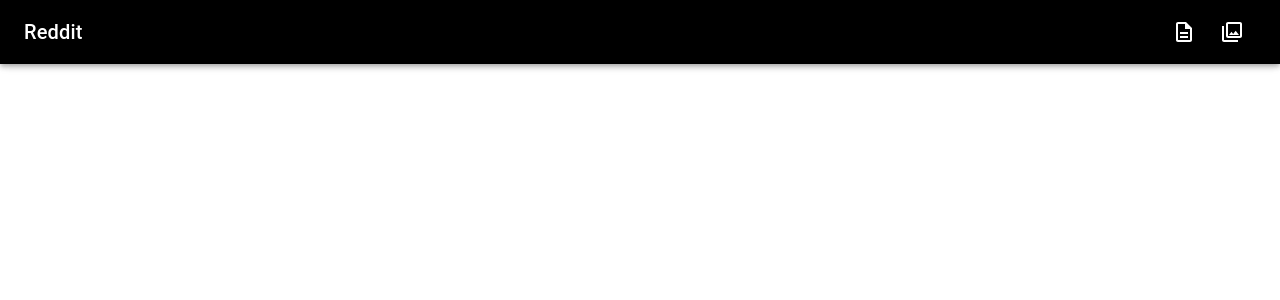
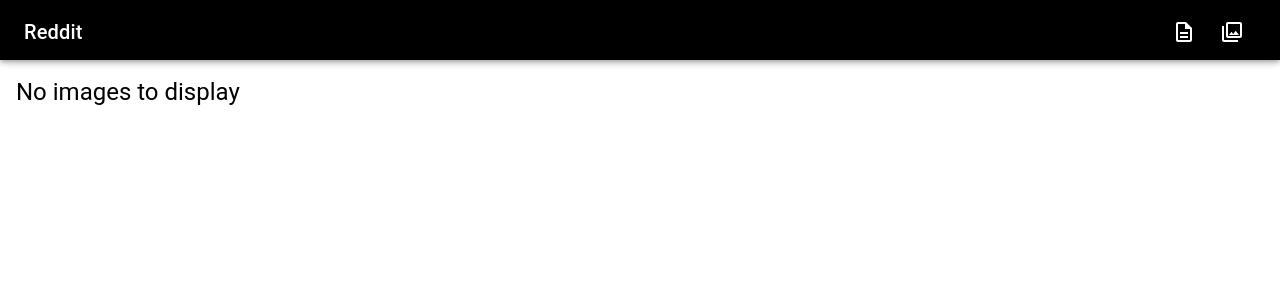
Before and after one commit to aldo-sorbara/deviget-reddit, a React (Create React App) app: page /gallery in a window 1280 px wide. Shown: the top 300 px of the page. Built offline with nearby package versions, Linux system fonts and the light colour scheme; what redux-promise-middleware would draw is missing.

Commit message:
Improve UI

```diff
--- a/public/index.html
+++ b/public/index.html
@@ -21,7 +21,7 @@
       work correctly both with client-side routing and a non-root public URL.
       Learn how to configure a non-root public URL by running `npm run build`.
     -->
-    <title>React App</title>
+    <title>Reddit App</title>
   </head>
   <body>
     <noscript>You need to enable JavaScript to run this app.</noscript>
--- a/src/components/AppBar/index.jsx
+++ b/src/components/AppBar/index.jsx
@@ -1,7 +1,7 @@
 import React from 'react';
 import { useLocation, useHistory } from 'react-router-dom';
 import clsx from 'clsx';
-import { IconButton, Typography, AppBar as MUIAppBar, Toolbar } from '@material-ui/core/';
+import { IconButton, Typography, AppBar as MUIAppBar, Toolbar, Tooltip } from '@material-ui/core/';
 import { Menu, PhotoLibraryOutlined, DescriptionOutlined } from '@material-ui/icons';
 import { makeStyles } from '@material-ui/core/styles';
 
@@ -59,12 +59,16 @@ export default function AppBar({ open, setOpen }) {
         <Typography variant="h6" className={classes.title}>
           Reddit
         </Typography>
+        <Tooltip title="Posts" aria-label="Posts">
           <IconButton onClick={() => history.push('/')} color="inherit">
             <DescriptionOutlined />
           </IconButton>
+        </Tooltip>
+        <Tooltip title="Gallery" aria-label="Gallery">
           <IconButton onClick={() => history.push('/gallery')} color="inherit">
             <PhotoLibraryOutlined />
           </IconButton>
+        </Tooltip>
       </Toolbar>
     </MUIAppBar>
   );
--- a/src/components/Post/index.jsx
+++ b/src/components/Post/index.jsx
@@ -1,7 +1,7 @@
 import React from 'react';
 import clsx from 'clsx';
 import { useDispatch } from 'react-redux';
-import { Avatar, Badge, ListItem, Typography } from '@material-ui/core/';
+import { Avatar, Badge, ListItem, Tooltip, Typography } from '@material-ui/core/';
 import { DeleteOutlineOutlined } from '@material-ui/icons';
 import { makeStyles } from '@material-ui/core/styles';
 
@@ -55,9 +55,11 @@ export default function Post({ post, read, setRead, selected }) {
           </Badge>
         </div>
       </ListItem>
-      <div className={classes.delete} onClick={() => dispatch(dismiss(post.id))}>
-        <DeleteOutlineOutlined />
-      </div>
+      <Tooltip title="Dismiss post" aria-label="dismiss-post" placement="top">
+        <div className={classes.delete} onClick={() => dispatch(dismiss(post.id))}>
+          <DeleteOutlineOutlined />
+        </div>
+      </Tooltip>
     </div>
   );
 }
--- a/src/containers/App/index.jsx
+++ b/src/containers/App/index.jsx
@@ -2,6 +2,7 @@ import React, { useState } from 'react';
 import { BrowserRouter as Router, Switch, Route } from 'react-router-dom';
 import { CircularProgress } from '@material-ui/core/';
 
+import { MOBILE_BREAKPOINT } from '../../utils/constants';
 import AppBar from '../../components/AppBar';
 
 const Home = React.lazy(() => import(/* webpackChunkName: "home" */ '../../pages/Home'));
@@ -9,7 +10,9 @@ const Gallery = React.lazy(() => import(/* webpackChunkName: "gallery" */ '../..
 
 export default function App() {
   const isGallery = window.location.pathname === '/gallery';
-  const [open, setOpen] = useState(!isGallery);
+  const isMobile = window.innerWidth <= MOBILE_BREAKPOINT;
+  const [open, setOpen] = useState(!isGallery && !isMobile);
+
   return (
     <div>
       <React.Suspense fallback={<CircularProgress />}>
--- a/src/pages/Gallery/index.jsx
+++ b/src/pages/Gallery/index.jsx
@@ -1,6 +1,7 @@
 import React from 'react';
 import clsx from 'clsx';
 import { makeStyles } from '@material-ui/core/styles';
+import { Typography } from '@material-ui/core/';
 
 import { APP_BAR_HEIGHT } from '../../utils/constants';
 import useLocalStorage from '../../hooks/useLocalStorage';
@@ -8,6 +9,7 @@ import useLocalStorage from '../../hooks/useLocalStorage';
 const useStyles = makeStyles(theme => ({
   root: {
     display: 'flex',
+    padding: theme.spacing(2),
   },
   title: {
     flex: 1,
@@ -28,16 +30,24 @@ export default function Gallery() {
   const classes = useStyles();
   const [savedImages] = useLocalStorage('savedImages', {});
 
+  const savedObjValues = Object.values(savedImages);
+
   return (
     <div className={classes.root}>
       <div className={clsx(classes.selectedItem)}>
-        {Object.values(savedImages).map(
+        {savedObjValues.length ? (
+          savedObjValues.map(
             image =>
               image.url && (
                 <a key={`${image.url}_${image.src}`} href={image.url} target="_blank" rel="noopener noreferrer">
                   <img src={image.src} className={clsx(classes.image)} alt={image.src} />
                 </a>
               ),
+          )
+        ) : (
+          <Typography variant="h5" component="h2">
+            No images to display
+          </Typography>
         )}
       </div>
     </div>
--- a/src/utils/constants.js
+++ b/src/utils/constants.js
@@ -8,7 +8,8 @@ export const SELECTED_POST = 'SELECTED_POST';
 export const POSTS_LIMIT = 50;
 export const POSTS_LIMIT_PER_PAGE = 10;
 export const DRAWER_WIDTH = 300;
+export const MOBILE_BREAKPOINT = 600;
 
 // API CONSTANTS
-export const APP_BAR_HEIGHT = 64;
+export const APP_BAR_HEIGHT = 60;
 export const API_BASE_URL = 'https://www.reddit.com';
```
Also changed, not shown: 1 other file (tests, documents, lock files or other folders). Lines whose indentation alone changed are shown as unchanged.
